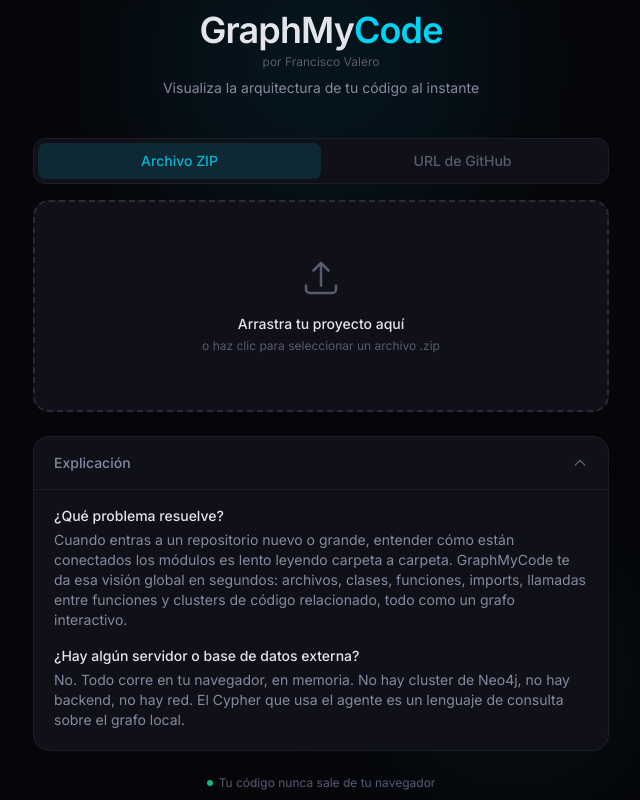
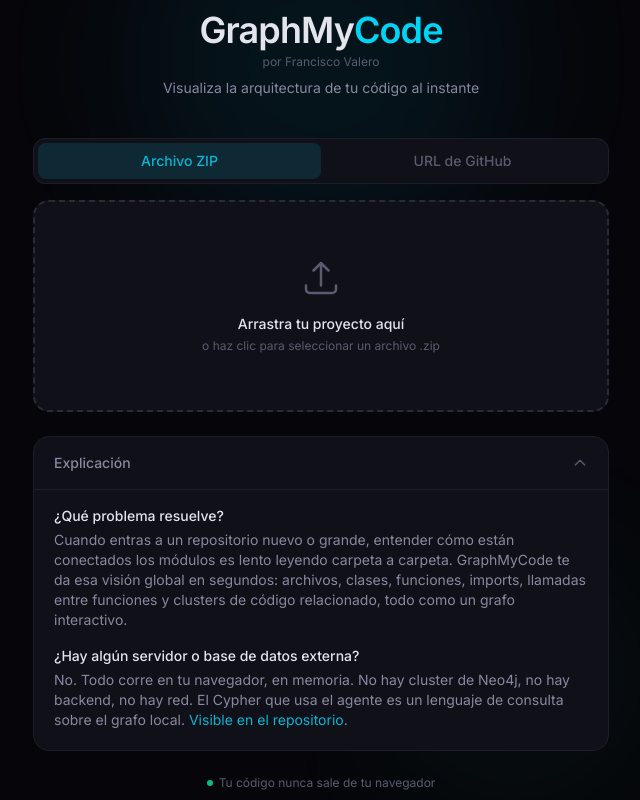
Before and after one commit to franciscovaleromartin/graphmycode, a React (Vite) app: page / in a window 1280 px wide. Both pictures are taken after a click on the button "Explicación". Shown: the whole page, without its empty margins (319-959 px from the left). Built offline with nearby package versions, Linux system fonts and the light colour scheme.

Commit message:
Añadir enlace al repositorio en acordeón de explicación
Co-Authored-By: Claude Sonnet 4.6 <noreply@anthropic.com>

```diff
--- a/src/screens/LandingScreen.tsx
+++ b/src/screens/LandingScreen.tsx
@@ -108,7 +108,7 @@ const ExplicacionAccordion = () => {
 
           <div>
             <p className="mb-1 font-medium text-text-primary">¿Hay algún servidor o base de datos externa?</p>
-            <p>No. Todo corre en tu navegador, en memoria. No hay cluster de Neo4j, no hay backend, no hay red. El Cypher que usa el agente es un lenguaje de consulta sobre el grafo local.</p>
+            <p>No. Todo corre en tu navegador, en memoria. No hay cluster de Neo4j, no hay backend, no hay red. El Cypher que usa el agente es un lenguaje de consulta sobre el grafo local. <a href="https://github.com/franciscovaleromartin/graphmycode" target="_blank" rel="noopener noreferrer" className="text-accent hover:underline">Visible en el repositorio</a>.</p>
           </div>
         </div>
       )}
```
